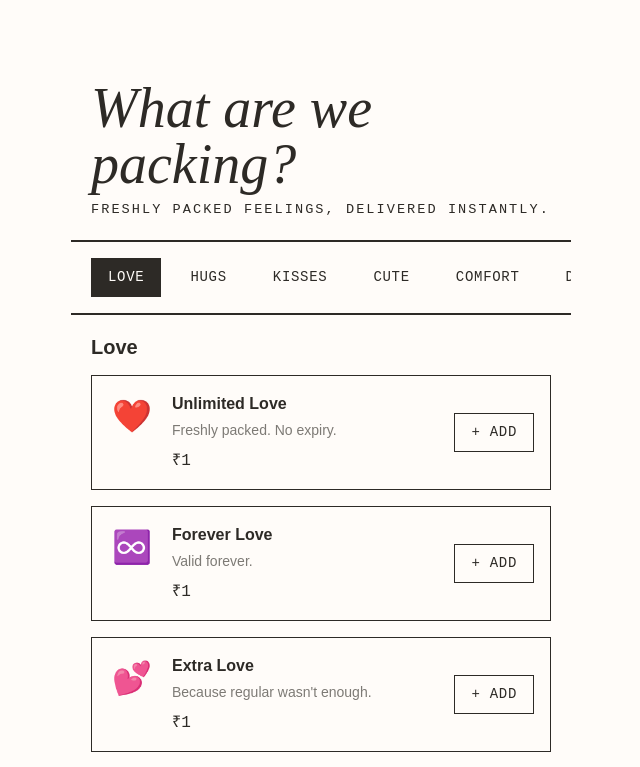
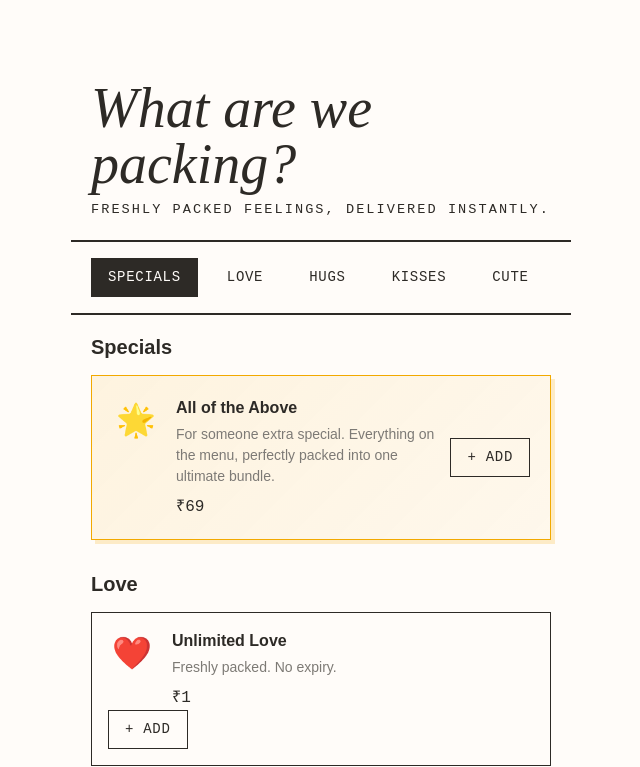
Before and after one commit to 04rishabhgupta/pyarcel, a Next.js app: page /create/menu in a window 1280 px wide. Shown: the top 767 px of the page, without its empty margins (319-959 px from the left). Built offline with nearby package versions, Linux system fonts and the light colour scheme.

Commit message:
sample page 404 fixed

```diff
--- a/src/app/create/cart/page.tsx
+++ b/src/app/create/cart/page.tsx
@@ -40,7 +40,8 @@ export default function CartPage() {
   }).filter((x) => x.item !== undefined);
 
   const itemTotal = itemsList.reduce((acc, {qty, item}) => acc + (qty * item!.price), 0);
-  const finalTotal = itemTotal === 0 ? 0 : Math.ceil(itemTotal / 10) * 10;
+  const hasBundle = itemsList.some(x => x.id === "all_of_the_above");
+  const finalTotal = itemTotal === 0 ? 0 : (hasBundle ? itemTotal : Math.ceil(itemTotal / 10) * 10);
   const cutenessFee = finalTotal - itemTotal;
 
   return (
--- a/src/app/create/checkout/page.tsx
+++ b/src/app/create/checkout/page.tsx
@@ -33,7 +33,8 @@ export default function CheckoutPage() {
   }).filter((x) => x.item !== undefined);
 
   const itemTotal = itemsList.reduce((acc, {qty, item}) => acc + (qty * item!.price), 0);
-  const finalTotal = itemTotal === 0 ? 0 : Math.ceil(itemTotal / 10) * 10;
+  const hasBundle = itemsList.some(x => x.id === "all_of_the_above");
+  const finalTotal = itemTotal === 0 ? 0 : (hasBundle ? itemTotal : Math.ceil(itemTotal / 10) * 10);
 
   const handlePayment = async () => {
     setIsProcessing(true);
@@ -136,7 +137,8 @@ export default function CheckoutPage() {
           m: state.message,
           id: orderId,
           ts: Date.now(),
-          u: utr
+          u: utr,
+          th: state.theme
         };
         const encoded = encodePayload(payload);
         router.push(`/receipt?data=${encoded}`);
--- a/src/app/create/menu/menu.module.css
+++ b/src/app/create/menu/menu.module.css
@@ -260,3 +260,62 @@
   background: var(--background);
   color: var(--foreground);
 }
+.premiumItemCard {
+  display: flex;
+  flex-direction: column;
+  padding: 20px;
+  background: linear-gradient(135deg, rgba(242, 169, 0, 0.1) 0%, rgba(242, 169, 0, 0.05) 100%);
+  border: 1px solid #F2A900;
+  border-radius: 0;
+  margin-bottom: 24px;
+  transition: transform 0.2s, box-shadow 0.2s;
+  box-shadow: 4px 4px 0 0 rgba(242, 169, 0, 0.2);
+}
+
+.premiumItemCard:hover {
+  transform: translate(-2px, -2px);
+  box-shadow: 6px 6px 0 0 rgba(242, 169, 0, 0.4);
+}
+
+.premiumItemTop {
+  display: flex;
+  justify-content: space-between;
+  align-items: center;
+}
+
+.themeSelectorWrapper {
+  margin-top: 16px;
+  padding-top: 16px;
+  border-top: 1px dashed rgba(242, 169, 0, 0.3);
+}
+
+.themeLabel {
+  font-size: 0.85rem;
+  font-family: var(--font-geist-mono);
+  color: var(--foreground);
+  margin-bottom: 8px;
+  text-transform: uppercase;
+}
+
+.themeOptions {
+  display: flex;
+  gap: 12px;
+}
+
+.themeOptionBtn {
+  width: 32px;
+  height: 32px;
+  border-radius: 50%;
+  cursor: pointer;
+  border: 2px solid transparent;
+  transition: transform 0.2s;
+}
+
+.themeOptionBtn:hover {
+  transform: scale(1.1);
+}
+
+.themeOptionBtn.activeTheme {
+  border: 2px solid var(--foreground);
+  box-shadow: 0 0 0 2px var(--background), 0 0 0 4px var(--foreground);
+}
--- a/src/app/create/menu/page.tsx
+++ b/src/app/create/menu/page.tsx
@@ -8,8 +8,15 @@ import styles from "./menu.module.css";
 
 export default function MenuPage() {
   const router = useRouter();
-  const { state, addItem, decreaseItem, cartTotalItems } = useOrder();
+  const { state, updateState, addItem, decreaseItem, cartTotalItems } = useOrder();
   const [activeCategory, setActiveCategory] = useState(PYARCEL_MENU[0].id);
+
+  const THEMES = [
+    { id: 'yellow', color: '#F2A900' },
+    { id: 'blue', color: '#0070F3' },
+    { id: 'pink', color: '#FF69B4' },
+    { id: 'red', color: '#FF0000' },
+  ];
 
   const scrollToCategory = (id: string) => {
     setActiveCategory(id);
@@ -47,9 +54,11 @@ export default function MenuPage() {
 
             {cat.items.map((item) => {
               const qty = state.items[item.id] || 0;
+              const isPremium = item.id === "all_of_the_above";
 
               return (
-                <div key={item.id} className={styles.itemCard}>
+                <div key={item.id} className={isPremium ? styles.premiumItemCard : styles.itemCard}>
+                  <div className={isPremium ? styles.premiumItemTop : ''}>
                     <div className={styles.itemInfo}>
                       <div className={styles.itemIcon}>{item.icon}</div>
                       <div className={styles.itemDetails}>
@@ -65,11 +74,33 @@ export default function MenuPage() {
                       </button>
                     ) : (
                       <div className={styles.quantityControls}>
+                        {isPremium ? (
+                          <button className={styles.qtyBtn} onClick={() => decreaseItem(item.id)}>x</button>
+                        ) : (
                           <button className={styles.qtyBtn} onClick={() => decreaseItem(item.id)}>-</button>
+                        )}
                         <span className={styles.qtyValue}>
-                        {item.isUnlimited ? "∞" : qty}
+                          {item.isUnlimited ? "∞" : (isPremium ? "Added" : qty)}
                         </span>
-                      <button className={styles.qtyBtn} onClick={() => addItem(item.id)}>+</button>
+                        {!isPremium && <button className={styles.qtyBtn} onClick={() => addItem(item.id)}>+</button>}
+                      </div>
+                    )}
+                  </div>
+
+                  {isPremium && qty > 0 && (
+                    <div className={styles.themeSelectorWrapper}>
+                      <div className={styles.themeLabel}>Customize Receipt Theme</div>
+                      <div className={styles.themeOptions}>
+                        {THEMES.map(theme => (
+                          <button
+                            key={theme.id}
+                            className={`${styles.themeOptionBtn} ${state.theme === theme.id ? styles.activeTheme : ''}`}
+                            style={{ backgroundColor: theme.color }}
+                            onClick={() => updateState({ theme: theme.id })}
+                            aria-label={`Select ${theme.id} theme`}
+                          />
+                        ))}
+                      </div>
                     </div>
                   )}
                 </div>
--- a/src/app/page.tsx
+++ b/src/app/page.tsx
@@ -16,7 +16,7 @@ export default function Home() {
     ts: Date.now(),
     u: "123456789012"
   };
-  const sampleLink = `/p/${encodePayload(samplePayload)}`;
+  const sampleLink = `/p#${encodePayload(samplePayload)}`;
   return (
     <main className={`min-h-screen flex flex-col items-center justify-center ${styles.main}`}>
       <div className={styles.hero}>
--- a/src/lib/compression.ts
+++ b/src/lib/compression.ts
@@ -11,6 +11,7 @@ export interface PyarcelPayload {
   id: string; // unique order id
   ts: number; // timestamp
   u?: string; // UTR transaction ID
+  th?: string; // theme
 }
 
 export function encodePayload(payload: PyarcelPayload): string {
--- a/src/lib/data.ts
+++ b/src/lib/data.ts
@@ -14,6 +14,19 @@ export interface Category {
 }
 
 export const PYARCEL_MENU: Category[] = [
+  {
+    id: "specials",
+    name: "Specials",
+    items: [
+      {
+        id: "all_of_the_above",
+        name: "All of the Above",
+        description: "For someone extra special. Everything on the menu, perfectly packed into one ultimate bundle.",
+        icon: "🌟",
+        price: 69
+      }
+    ]
+  },
   {
     id: "love",
     name: "Love",
--- a/src/lib/store.tsx
+++ b/src/lib/store.tsx
@@ -15,6 +15,7 @@ interface OrderState {
   destination: string;
   items: Record<string, number>;
   message: string;
+  theme?: string;
 }
 
 interface OrderContextType {
@@ -34,6 +35,7 @@ const initialState: OrderState = {
   destination: "",
   items: {},
   message: "",
+  theme: "default",
 };
 
 const OrderContext = createContext<OrderContextType | undefined>(undefined);
@@ -46,13 +48,29 @@ export function OrderProvider({ children }: { children: ReactNode }) {
   };
 
   const addItem = (id: string) => {
-    setState((prev) => ({
-      ...prev,
-      items: {
-        ...prev.items,
-        [id]: (prev.items[id] || 0) + 1,
-      },
-    }));
+    setState((prev) => {
+      // If adding the bundle, clear everything else
+      if (id === "all_of_the_above") {
+        return {
+          ...prev,
+          items: { [id]: 1 }
+        };
+      }
+
+      // If adding a normal item, but bundle is in cart, clear bundle
+      const newItems = { ...prev.items };
+      if (newItems["all_of_the_above"]) {
+        delete newItems["all_of_the_above"];
+      }
+
+      return {
+        ...prev,
+        items: {
+          ...newItems,
+          [id]: (newItems[id] || 0) + 1,
+        },
+      };
+    });
   };
 
   const decreaseItem = (id: string) => {
```
Also changed, not shown: src/components/ui/ReceiptCard.module.css (+21 -3 lines), src/components/ui/ReceiptCard.tsx (+30 -2 lines). Lines whose indentation alone changed are shown as unchanged.
